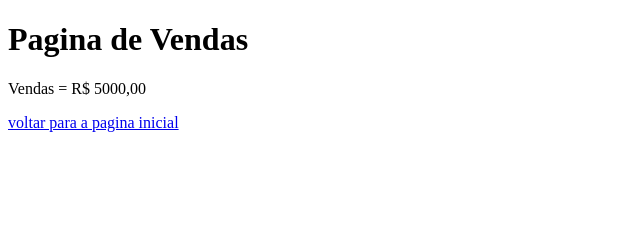
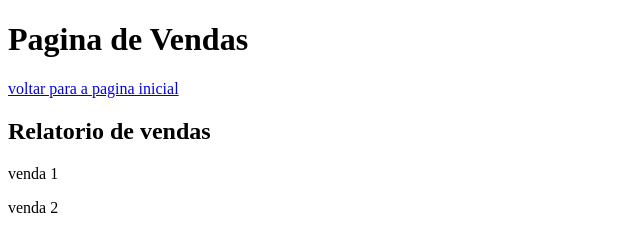
Before and after one commit to jorgevibe51/aulagithub, a plain HTML site: page vendas.html in a window 1280 px wide. Shown: the whole page, without its empty margins (0-640 px from the left). Drawn offline with Linux system fonts and the light colour scheme.

Commit message:
modificacao em vendas

```diff
--- a/vendas.html
+++ b/vendas.html
@@ -8,7 +8,9 @@
 </head>
 <body>
     <h1>Pagina de Vendas</h1>
-    <p>Vendas = R$ 5000,00</p>
     <a href="index.html">voltar para a pagina inicial</a>
+    <h2>Relatorio de vendas</h2>
+    <p>venda 1</p>
+    <p>venda 2</p>
 </body>
 </html>
```
